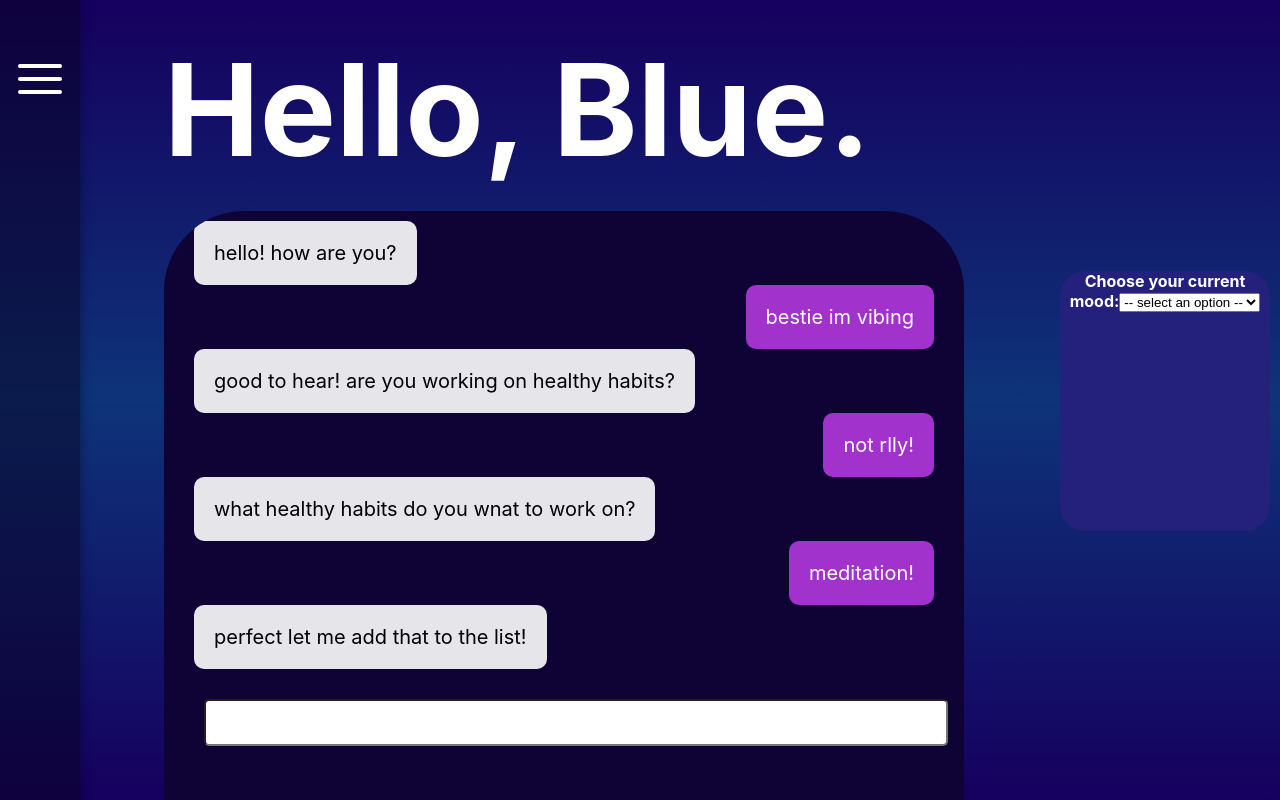
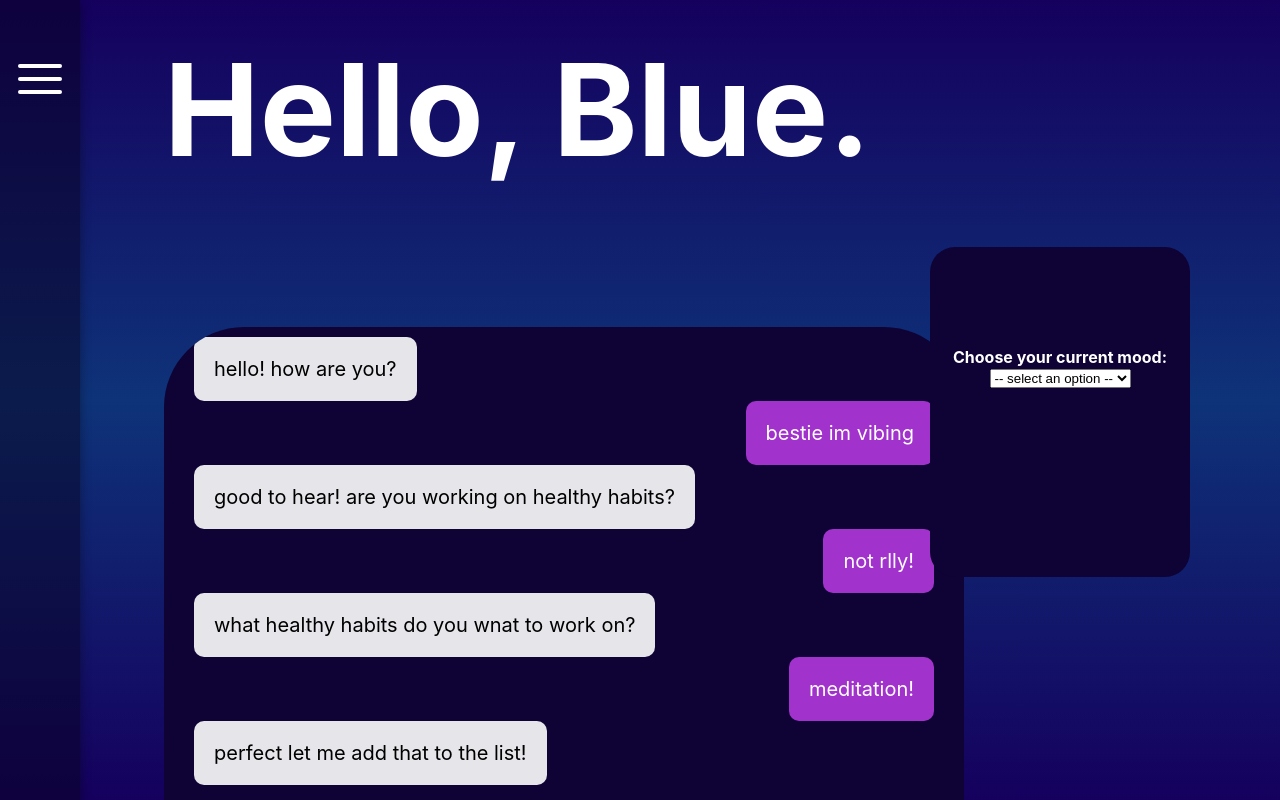
Before and after one commit to anna-m120/motAIve, a React (Create React App) app in the folder hack-western-app/: page / in a window 1280 px wide. Built offline with nearby package versions, Linux system fonts and the light colour scheme.

Commit message:
mood board formatting

```diff
--- a/hack-western-app/src/MoodBoard.css
+++ b/hack-western-app/src/MoodBoard.css
@@ -3,12 +3,13 @@
     float:right;
     height:100px;
     margin:20px;
+    margin-right: 150px;
 }
 
 
 .scene {
-  width: 200px;
-  height: 260px;
+  width: 250px;
+  height: 230px;
   margin: 40px 0;
   perspective: 600px;
 }
@@ -37,15 +38,16 @@
   text-align: center;
   font-weight: bold;
   backface-visibility: hidden;
+  padding-top: 100px;
 }
 
 .card__face--front {
-  background: #23217C;
+  background: #0E0334;
   border-radius: 25px;
 }
 
 .card__face--back {
-  background: #23217C;
+  background: #0E0334;
   border-radius: 25px;
   transform: rotateY(180deg);
 }
--- a/hack-western-app/src/MoodBoard.jsx
+++ b/hack-western-app/src/MoodBoard.jsx
@@ -4,8 +4,6 @@ function MoodBoard() {
   const [isShownAverages, updateShownAverages] = React.useState(false);
   return (
     <div className="mood-box">
-
-
       <div class="scene scene--card">
       <div className={isShownAverages ? "card is-flipped" : "card"} >
         <div class="card__face card__face--front">
```
Also changed, not shown: 2 other files (tests, documents, lock files or other folders).
